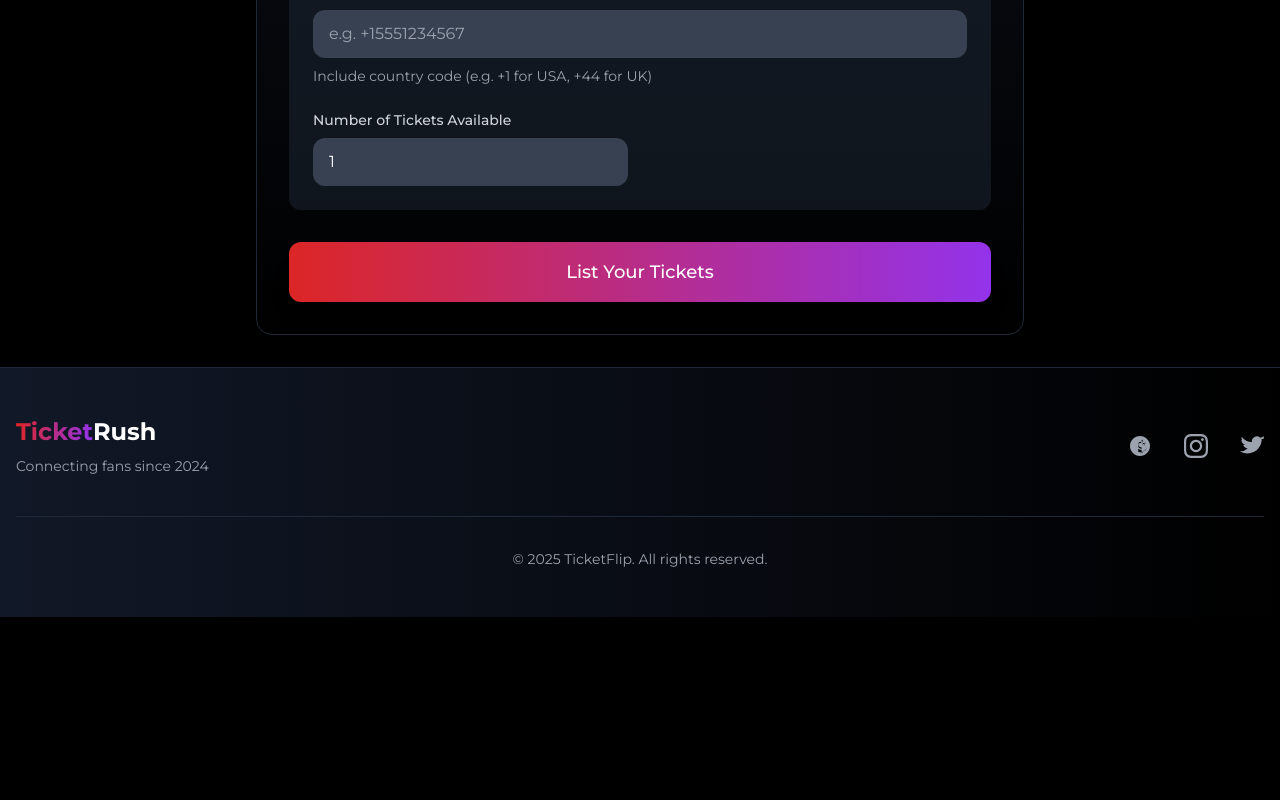
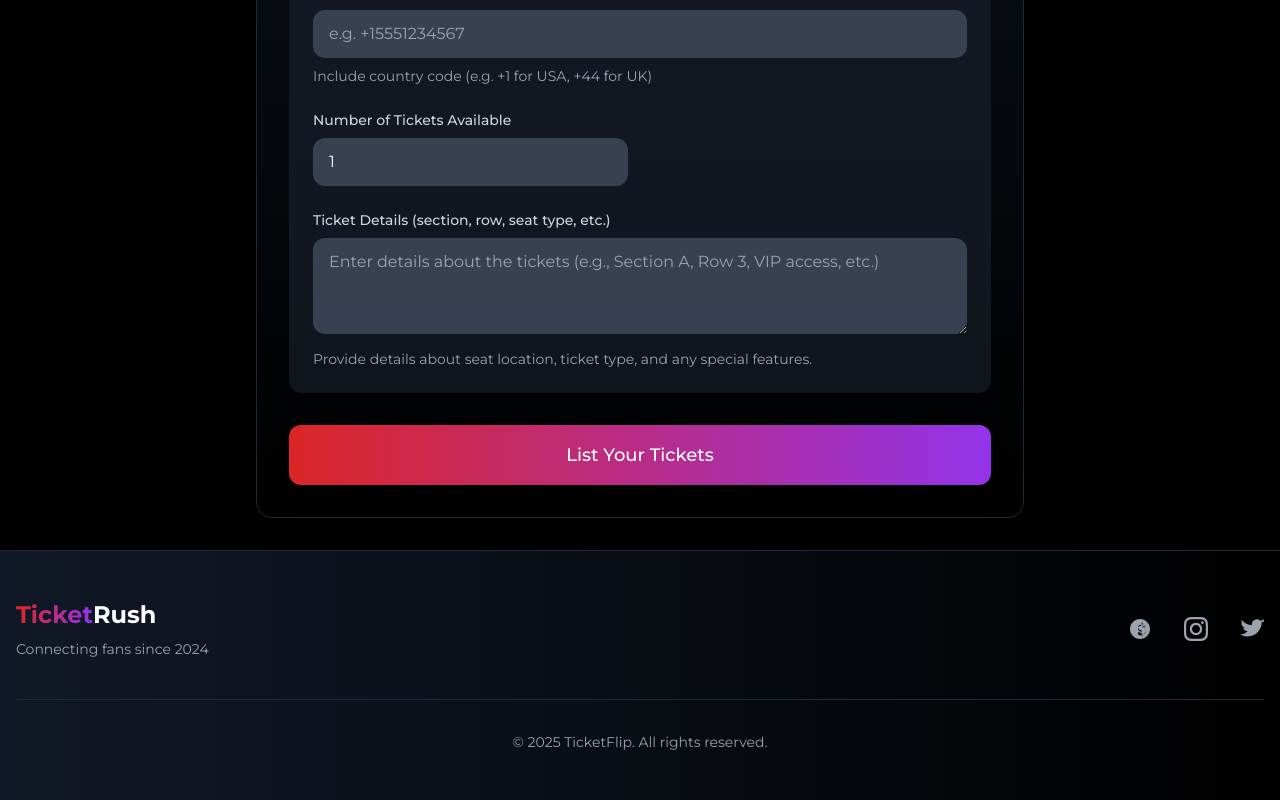
Before and after one commit to Sidhrt23/ticket-resale-platform, a Next.js app: page /sell in a window 1280 px wide. Shown: the part 869-1669 px from the top of the page. Before the commit the page ends 1486 px from the top, so only its background shows below. Built offline with nearby package versions, Linux system fonts and the light colour scheme; no server answers; the database is empty.

Commit message:
feat: add ticket details feature

```diff
--- a/components/SellerCard.js
+++ b/components/SellerCard.js
@@ -76,6 +76,22 @@ export default function SellerCard({ seller, eventDate }) {
               </div>
             </div>
           </div>
+
+          {seller.ticket_details && (
+            <div className="bg-gray-50 p-4 rounded-xl border border-gray-100 md:col-span-2">
+              <div className="flex items-start text-gray-700">
+                <div className="w-10 h-10 rounded-full bg-purple-100 flex items-center justify-center mr-3 flex-shrink-0">
+                  <svg className="w-5 h-5 text-purple-600" fill="none" stroke="currentColor" viewBox="0 0 24 24" xmlns="http://www.w3.org/2000/svg">
+                    <path strokeLinecap="round" strokeLinejoin="round" strokeWidth={2} d="M13 16h-1v-4h-1m1-4h.01M21 12a9 9 0 11-18 0 9 9 0 0118 0z" />
+                  </svg>
+                </div>
+                <div>
+                  <p className="text-xs text-gray-500 font-medium">Ticket Details</p>
+                  <p className="text-sm font-semibold whitespace-pre-line">{seller.ticket_details}</p>
+                </div>
+              </div>
+            </div>
+          )}
         </div>
 
         <a
--- a/lib/db.js
+++ b/lib/db.js
@@ -32,6 +32,7 @@ async function initDb() {
         city VARCHAR(100) NOT NULL,
         whatsapp VARCHAR(20) NOT NULL,
         tickets_available INTEGER DEFAULT 1,
+        ticket_details TEXT,
         created_at TIMESTAMP DEFAULT CURRENT_TIMESTAMP
       )
     `);
--- a/lib/server-db.js
+++ b/lib/server-db.js
@@ -36,6 +36,7 @@ export async function initDb() {
         city VARCHAR(100) NOT NULL,
         whatsapp VARCHAR(20) NOT NULL,
         tickets_available INTEGER DEFAULT 1,
+        ticket_details TEXT,
         created_at TIMESTAMP DEFAULT CURRENT_TIMESTAMP
       )
     `);
--- a/pages/api/sellers.js
+++ b/pages/api/sellers.js
@@ -25,11 +25,11 @@ export default async function handler(req, res) {
 
     case 'POST':
       try {
-        const { event_id, name, price, city, whatsapp, tickets_available } = req.body;
+        const { event_id, name, price, city, whatsapp, tickets_available, ticket_details } = req.body;
 
         const { rows } = await query(
-          'INSERT INTO sellers (event_id, name, price, city, whatsapp, tickets_available) VALUES ($1, $2, $3, $4, $5, $6) RETURNING *',
-          [event_id, name, price, city, whatsapp, tickets_available || 1]
+          'INSERT INTO sellers (event_id, name, price, city, whatsapp, tickets_available, ticket_details) VALUES ($1, $2, $3, $4, $5, $6, $7) RETURNING *',
+          [event_id, name, price, city, whatsapp, tickets_available || 1, ticket_details || null]
         );
 
         res.status(201).json(rows[0]);
--- a/pages/sell.js
+++ b/pages/sell.js
@@ -19,6 +19,7 @@ export default function SellTicket() {
   const [sellerCity, setSellerCity] = useState('');
   const [whatsapp, setWhatsapp] = useState('');
   const [ticketsAvailable, setTicketsAvailable] = useState(1);
+  const [ticketDetails, setTicketDetails] = useState('');
 
   // Form states for new event
   const [eventName, setEventName] = useState('');
@@ -97,6 +98,7 @@ export default function SellTicket() {
           city: sellerCity,
           whatsapp,
           tickets_available: parseInt(ticketsAvailable),
+          ticket_details: ticketDetails
         }),
       });
 
@@ -373,6 +375,23 @@ export default function SellTicket() {
                     className="w-full px-4 py-3 bg-gray-700 border-0 text-white rounded-xl focus:ring-2 focus:ring-purple-500 transition"
                   />
                 </div>
+
+                <div className="md:col-span-2">
+                  <label htmlFor="ticketDetails" className="block text-sm font-medium text-gray-300 mb-2">
+                    Ticket Details (section, row, seat type, etc.)
+                  </label>
+                  <textarea
+                    id="ticketDetails"
+                    value={ticketDetails}
+                    onChange={(e) => setTicketDetails(e.target.value)}
+                    className="w-full px-4 py-3 bg-gray-700 border-0 text-white rounded-xl focus:ring-2 focus:ring-purple-500 transition"
+                    placeholder="Enter details about the tickets (e.g., Section A, Row 3, VIP access, etc.)"
+                    rows="3"
+                  ></textarea>
+                  <p className="text-sm text-gray-400 mt-2">
+                    Provide details about seat location, ticket type, and any special features.
+                  </p>
+                </div>
               </div>
 
               <button
```
Also changed, not shown: add-ticket-details.js (added, +41 -0 lines).
